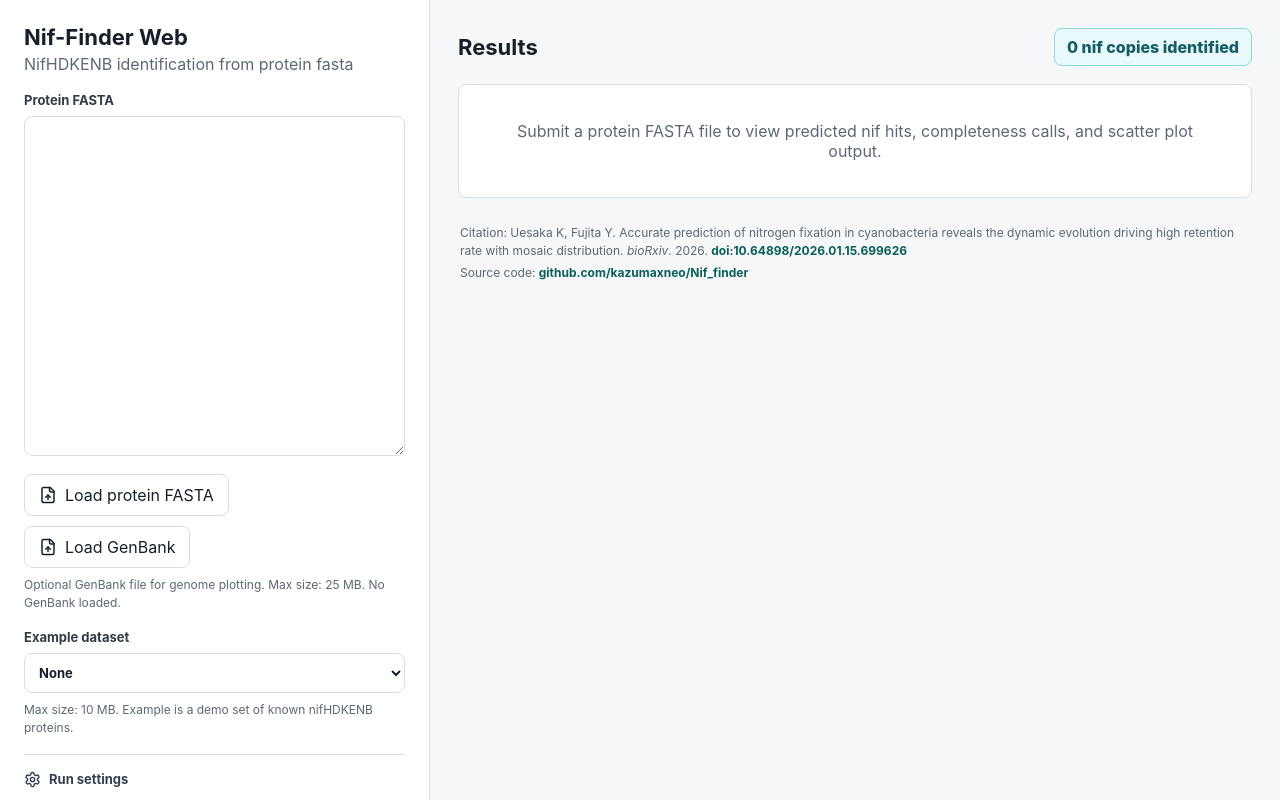
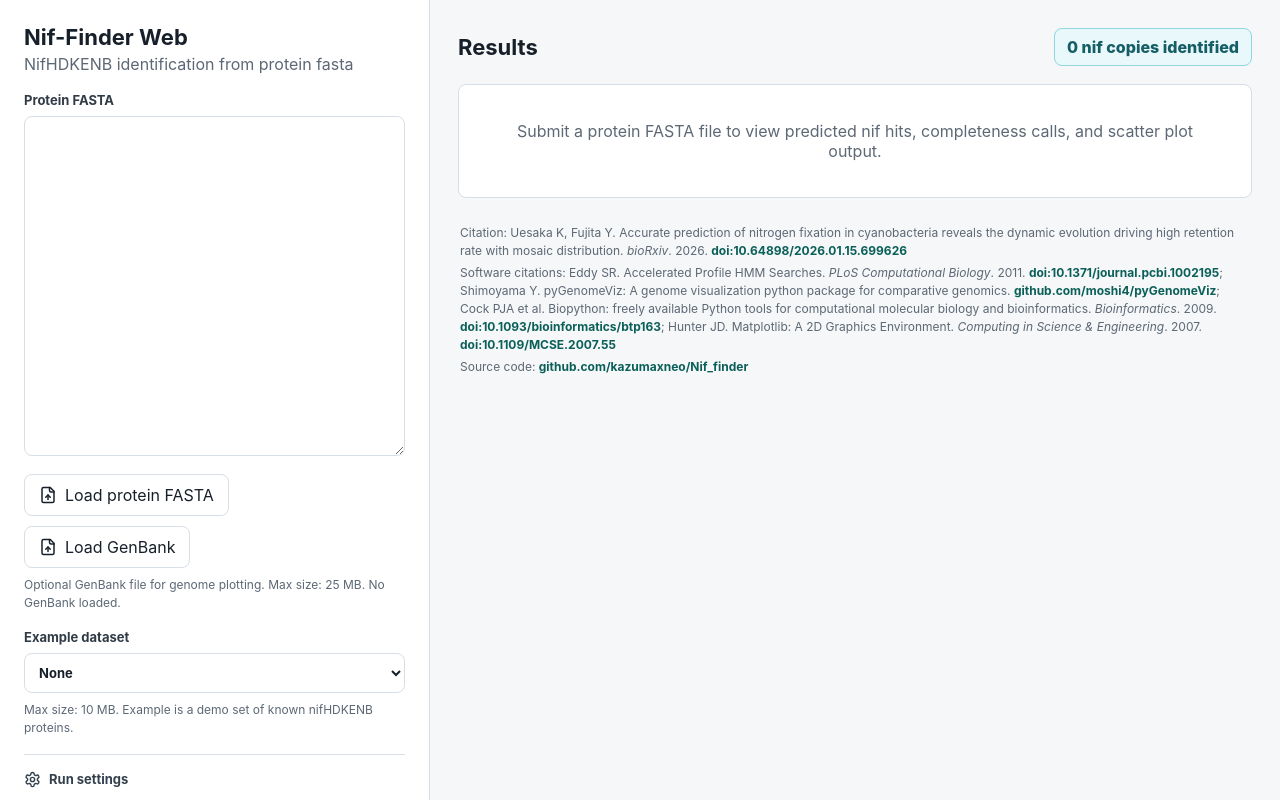
Before and after one commit to kazumaxneo/Nif_finder, a Next.js app in the folder web/: page / in a window 1280 px wide. Shown: the top 800 px of the page. Built offline with nearby package versions, Linux system fonts and the light colour scheme.

Commit message:
Add software citations to web footer

```diff
--- a/web/app/page.tsx
+++ b/web/app/page.tsx
@@ -697,6 +697,25 @@ export default function Home() {
             </a>
           </p>
           <p>
+            Software citations: Eddy SR. Accelerated Profile HMM Searches. <em>PLoS Computational Biology</em>. 2011.{" "}
+            <a href="https://doi.org/10.1371/journal.pcbi.1002195" target="_blank" rel="noreferrer">
+              doi:10.1371/journal.pcbi.1002195
+            </a>
+            ; Shimoyama Y. pyGenomeViz: A genome visualization python package for comparative genomics.{" "}
+            <a href="https://github.com/moshi4/pyGenomeViz" target="_blank" rel="noreferrer">
+              github.com/moshi4/pyGenomeViz
+            </a>
+            ; Cock PJA et al. Biopython: freely available Python tools for computational molecular biology and
+            bioinformatics. <em>Bioinformatics</em>. 2009.{" "}
+            <a href="https://doi.org/10.1093/bioinformatics/btp163" target="_blank" rel="noreferrer">
+              doi:10.1093/bioinformatics/btp163
+            </a>
+            ; Hunter JD. Matplotlib: A 2D Graphics Environment. <em>Computing in Science & Engineering</em>. 2007.{" "}
+            <a href="https://doi.org/10.1109/MCSE.2007.55" target="_blank" rel="noreferrer">
+              doi:10.1109/MCSE.2007.55
+            </a>
+          </p>
+          <p>
             Source code:{" "}
             <a href="https://github.com/kazumaxneo/Nif_finder" target="_blank" rel="noreferrer">
               github.com/kazumaxneo/Nif_finder
```
